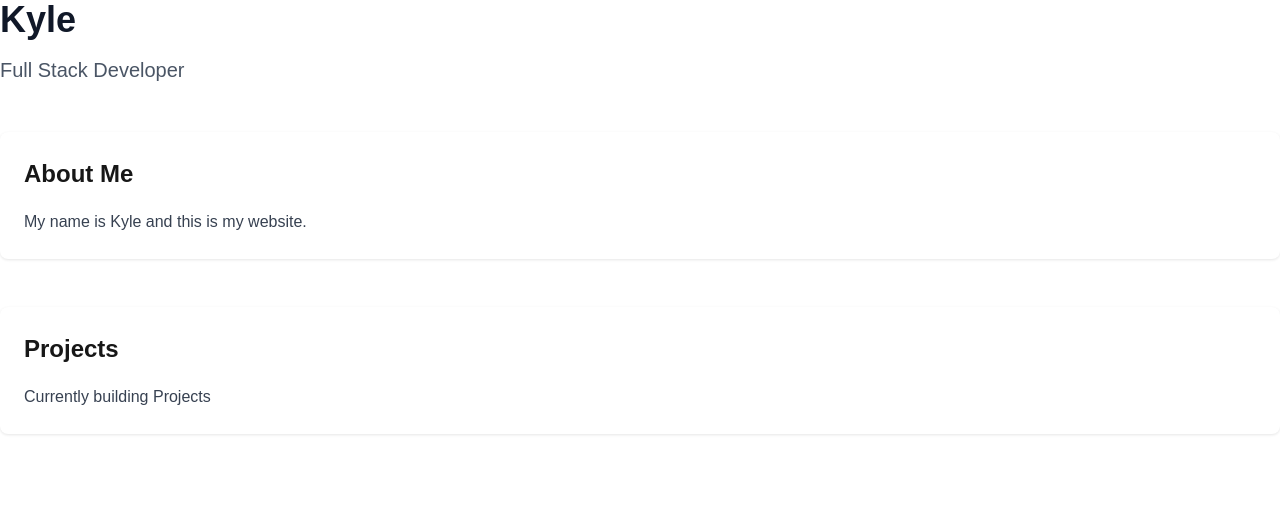
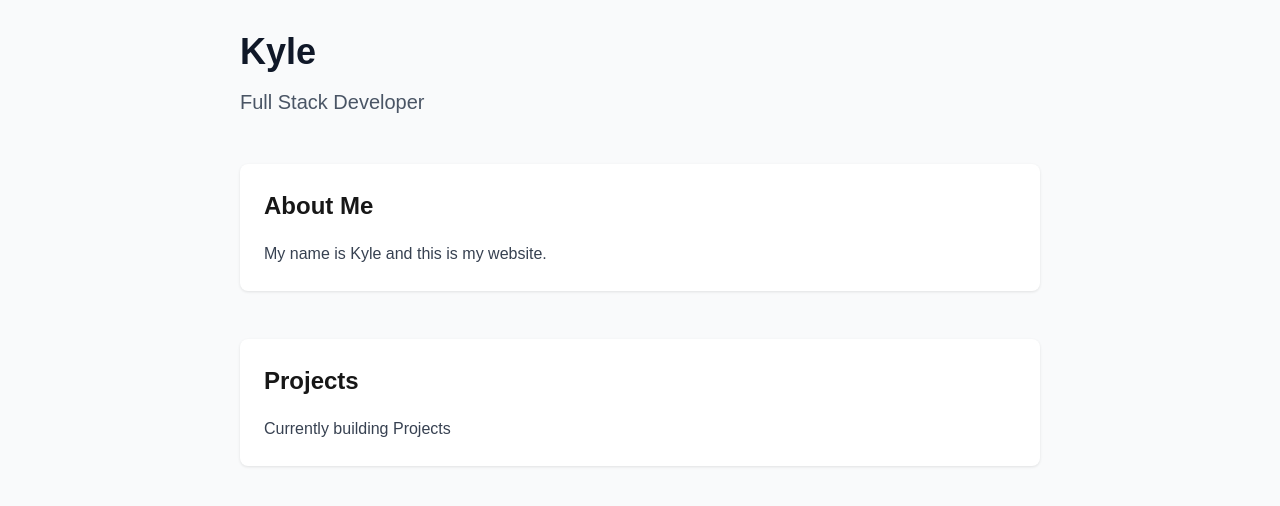
Before and after one commit to kyleyuen3/my-portfolio, a Next.js app: page / in a window 1280 px wide. Shown: the top 506 px of the page. Built offline with nearby package versions, Linux system fonts and the light colour scheme.

Commit message:
fixed style containers

```diff
--- a/app/page.tsx
+++ b/app/page.tsx
@@ -3,8 +3,8 @@ import styles from './page.module.css'
 
 export default function Home() {
   return (
-    <main className="{styles.container}">
-      <div className="{styles.content}">
+    <main className={styles.container}>
+      <div className={styles.content}>
 
         {/* Header */}
         <h1 className="text-4xl font-bold text-gray-900">Kyle</h1>
@@ -22,7 +22,6 @@ export default function Home() {
           <p className={styles.text}>Currently building Projects</p>
         </section>
 
-
       </div>
     </main>
   )
```
